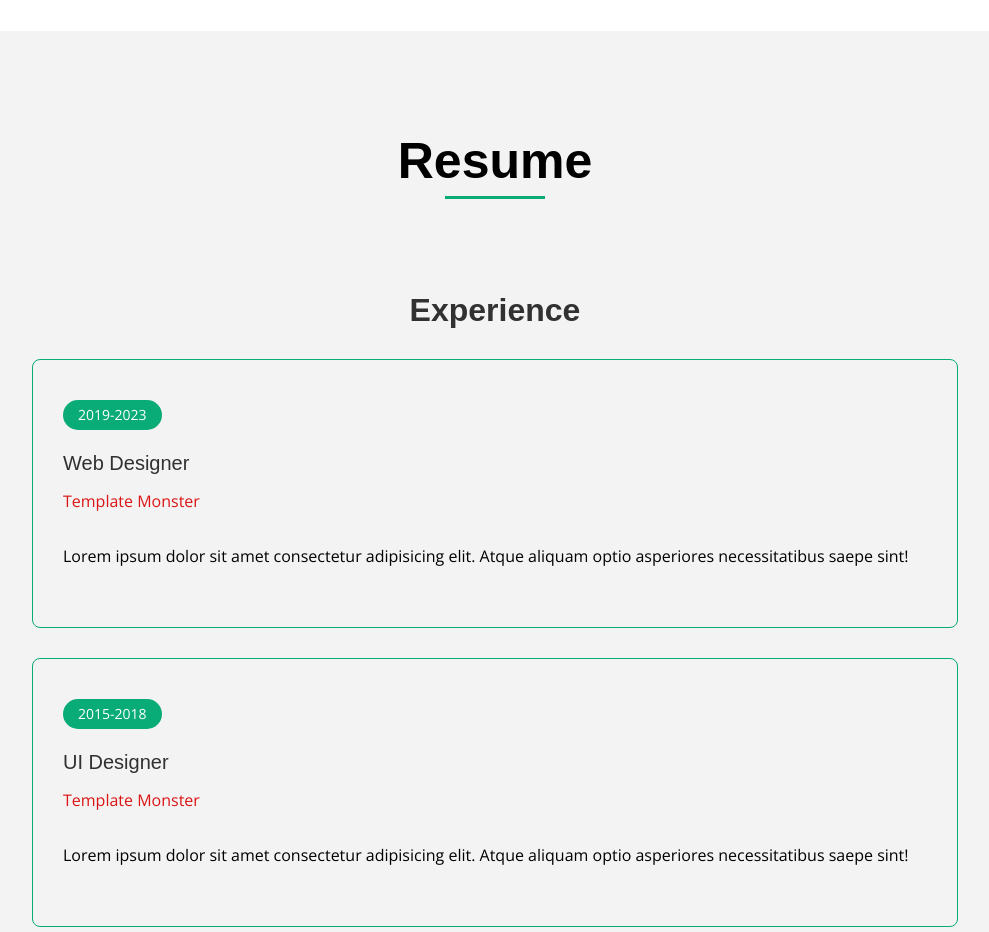
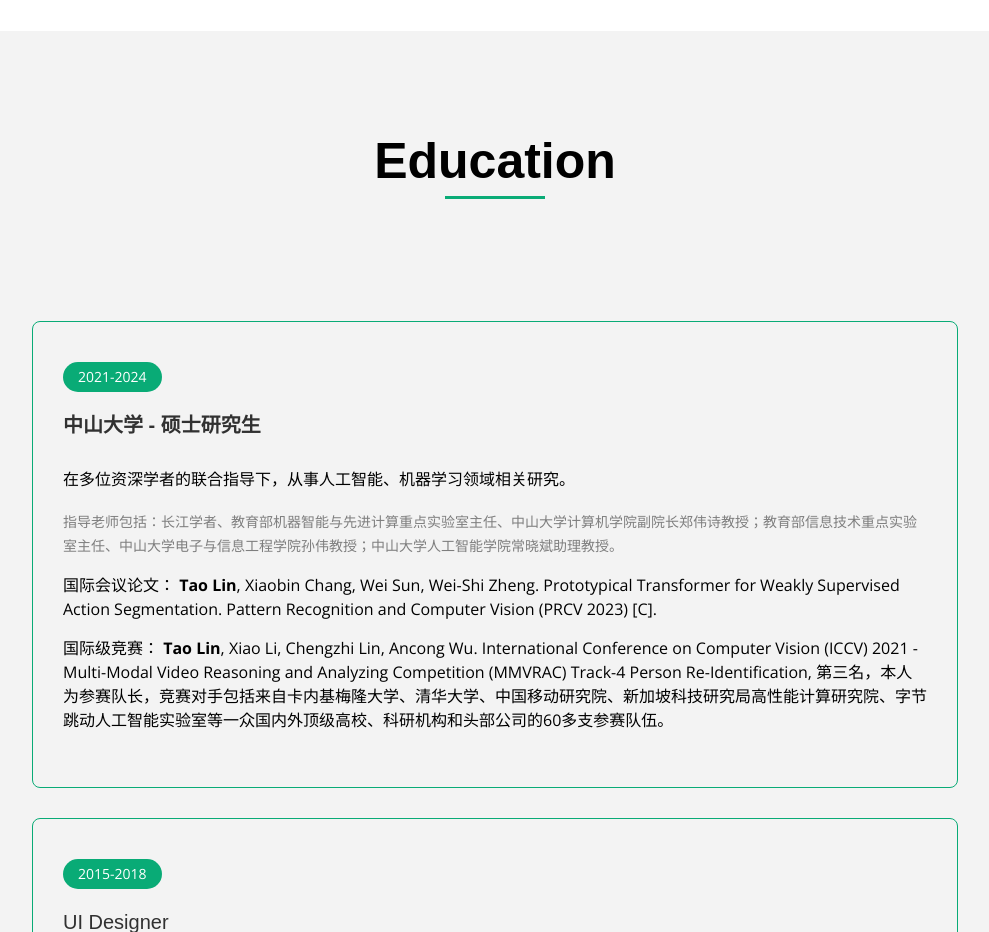
Before and after one commit to lint39/lint39.github.io, a plain HTML site: page index.html in a window 1280 px wide. Shown: the part 640-1572 px from the top of the page, without its empty margins (145-1134 px from the left). Drawn offline with Linux system fonts and the light colour scheme.

Commit message:
Update index.html

```diff
--- a/index.html
+++ b/index.html
@@ -157,21 +157,27 @@
                     <div class="row">
                         <div class="col-xl-12">
                             <div class="section-title">
-                                <h1>Resume</h1>
+                                <h1>Education</h1>
                             </div>
                         </div>
                     </div>
                     <div class="row">
 <!--                        <div class="col-xl-6 col-md-6">-->
 						<div class="col-xl-10 offset-xl-1 col-lg-10 offset-lg-1 col-md-10 offset-md-1 col-sm-10 offset-sm-1 col-10 offset-1">
+<!--
                             <div class="resume-title text-center">
                                 <h2>Experience</h2>
                             </div>
+-->
                             <div class="resume-content wow fadeInLeftBig" data-wow-duration="1s" data-wow-delay=".3s">
-                                <p class="resume-date">2019-2023</p>
-                                <h3>Web Designer</h3>
-                                <p class="designation">Template Monster</p>
-                                <p class="resume-text">Lorem ipsum dolor sit amet consectetur adipisicing elit. Atque aliquam optio asperiores necessitatibus saepe sint!</p>
+                                <p class="resume-date">2021-2024</p>
+                                <h3><strong>中山大学 - 硕士研究生</strong></h3>
+<!--                                <p class="designation">硕士研究生</p>-->
+                                <p class="resume-text">在多位资深学者的联合指导下，从事人工智能、机器学习领域相关研究。</p>
+								<p>指导老师包括：长江学者、教育部机器智能与先进计算重点实验室主任、中山大学计算机学院副院长郑伟诗教授；教育部信息技术重点实验室主任、中山大学电子与信息工程学院孙伟教授；中山大学人工智能学院常晓斌助理教授。</p>
+								<p style="font-size: 16px; color: black;">国际会议论文： <strong>Tao Lin</strong>, Xiaobin Chang, Wei Sun, Wei-Shi Zheng. Prototypical Transformer for Weakly Supervised Action Segmentation. Pattern Recognition and Computer Vision (PRCV 2023) [C].</p>
+
+								<p style="font-size: 16px; color: black;">国际级竞赛： <strong>Tao Lin</strong>, Xiao Li, Chengzhi Lin, Ancong Wu. International Conference on Computer Vision (ICCV) 2021 - Multi-Modal Video Reasoning and Analyzing Competition (MMVRAC) Track-4 Person Re-Identification, 第三名，本人为参赛队长，竞赛对手包括来自卡内基梅隆大学、清华大学、中国移动研究院、新加坡科技研究局高性能计算研究院、字节跳动人工智能实验室等一众国内外顶级高校、科研机构和头部公司的60多支参赛队伍。</p>
                             </div>
                             <div class="resume-content wow fadeInLeftBig" data-wow-duration="1s" data-wow-delay=".6s">
                                 <p class="resume-date">2015-2018</p>
```
